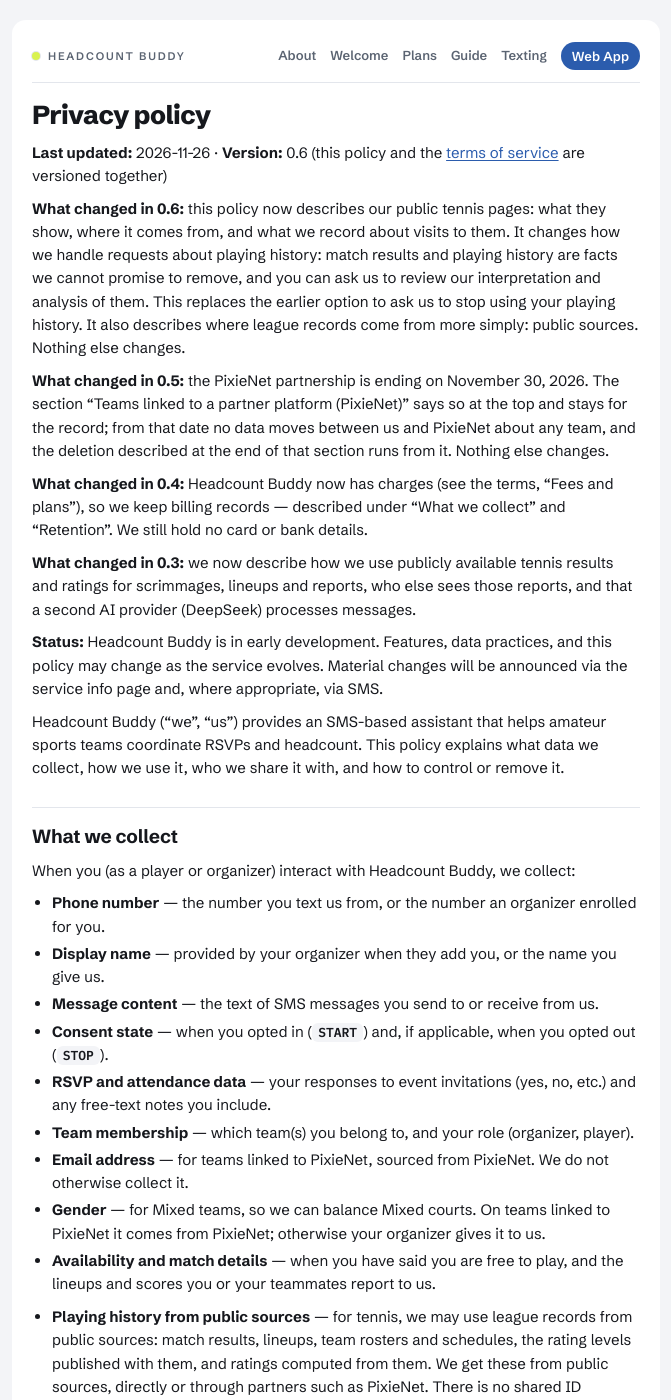
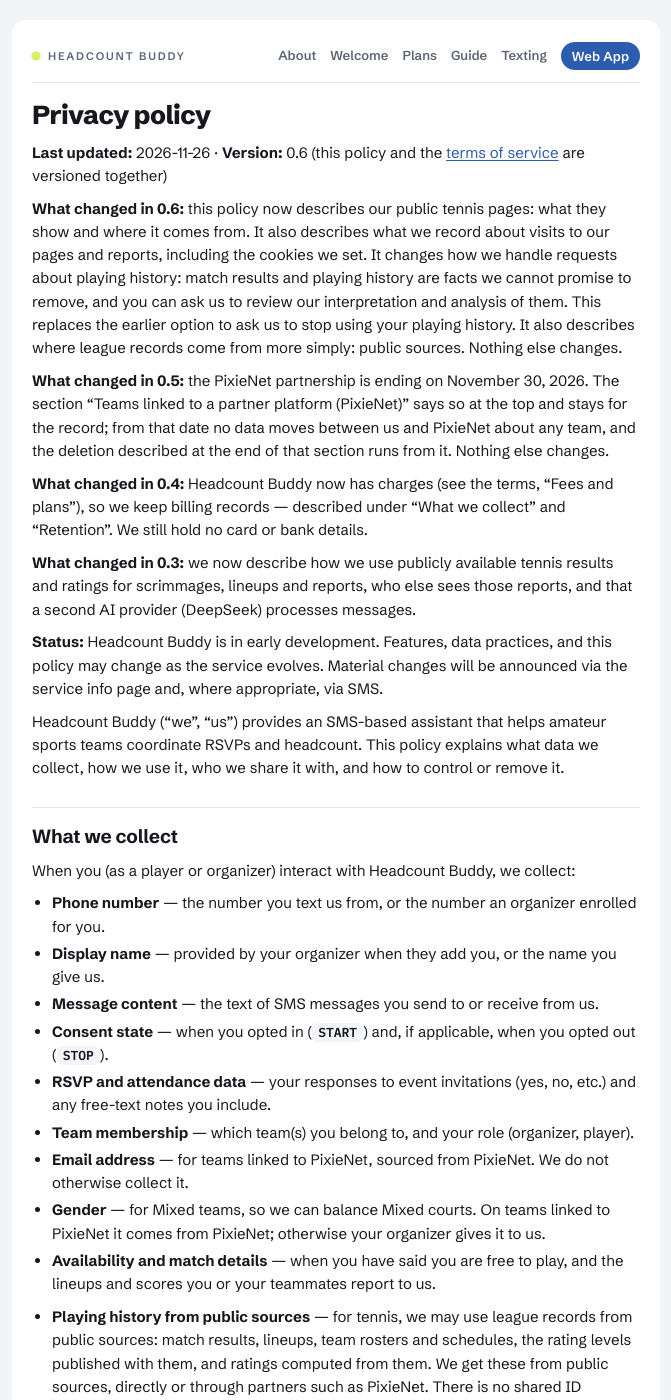
Before and after one commit to hugoaponte/headcount-buddy-web, a Jekyll site: the page built from legal/privacy.md, in a window 1280 px wide and 1400 px high. Shown: the whole window, without its empty margins (304-975 px from the left). Built offline with Jekyll 4.4.1, drawn with Linux system fonts in a browser that asks for light colours; some of the changed text lies outside the part shown.

Commit message:
legal: 0.6 - visits to our pages and reports, and the cookie that recognizes a returning browser (it was set but not described)
Co-Authored-By: Claude Opus 5.5 <noreply@anthropic.com>
Claude-Session: https://claude.ai/code/session_015DEgKNQEi1g13KMBzJeUZ2
Agent: ubuntu-s-droplet4

```diff
--- a/legal/privacy.md
+++ b/legal/privacy.md
@@ -6,7 +6,7 @@ title: Headcount Buddy — privacy policy
 
 **Last updated:** 2026-11-26 · **Version:** 0.6 (this policy and the [terms of service](terms) are versioned together)
 
-**What changed in 0.6:** this policy now describes our public tennis pages: what they show, where it comes from, and what we record about visits to them. It changes how we handle requests about playing history: match results and playing history are facts we cannot promise to remove, and you can ask us to review our interpretation and analysis of them. This replaces the earlier option to ask us to stop using your playing history. It also describes where league records come from more simply: public sources. Nothing else changes.
+**What changed in 0.6:** this policy now describes our public tennis pages: what they show and where it comes from. It also describes what we record about visits to our pages and reports, including the cookies we set. It changes how we handle requests about playing history: match results and playing history are facts we cannot promise to remove, and you can ask us to review our interpretation and analysis of them. This replaces the earlier option to ask us to stop using your playing history. It also describes where league records come from more simply: public sources. Nothing else changes.
 
 **What changed in 0.5:** the PixieNet partnership is ending on November 30, 2026. The section "Teams linked to a partner platform (PixieNet)" says so at the top and stays for the record; from that date no data moves between us and PixieNet about any team, and the deletion described at the end of that section runs from it. Nothing else changes.
 
@@ -33,7 +33,7 @@ When you (as a player or organizer) interact with Headcount Buddy, we collect:
 - **Availability and match details** — when you have said you are free to play, and the lineups and scores you or your teammates report to us.
 - **Playing history from public sources** — for tennis, we may use league records from public sources: match results, lineups, team rosters and schedules, the rating levels published with them, and ratings computed from them. We get these from public sources, directly or through partners such as PixieNet. There is no shared ID between our records and those public records, so we match you to yours by name and team; if we have matched you to the wrong person, tell us and we will fix it. This covers players who do not use Headcount Buddy too — for example, opponents named in a match report — and they can use the rights below by emailing us. Headcount Buddy is not affiliated with the USTA.
 
-- **Visits to our public pages** — which pages are opened and which controls are used, without your name. To limit how often the interactive odds tool ("What-if") can be used, we set a cookie that identifies your browser, not you, and we may keep a coded value made from your network address and browser type. The coded value is different every day and is not the address itself; the daily counts are deleted within days.
+- **Visits to our pages and reports** — which of our pages and reports are opened and which controls are used, without your name. We set a cookie that recognizes your browser, not you, when it comes back. To limit how often the interactive odds tool ("What-if") can be used, we set a second cookie for that, and we may keep a coded value made from your network address and browser type. The coded value is different every day and is not the address itself; the daily counts are deleted within days.
 
 As the service evolves, we may collect additional data necessary to operate new coordination features. Any new data type will be documented in this policy before we begin collecting it, and material changes will be announced as described under "Changes to this policy" below.
 
```
